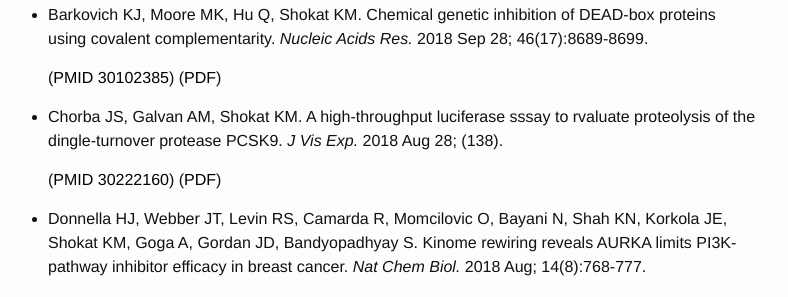
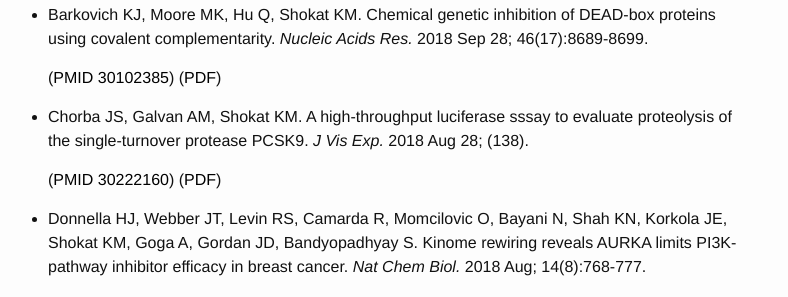
Before and after one commit to UCSF-CMP/shokat-lab, a Jekyll site: the page built from pubs.md, in a window 1280 px wide and 900 px high, scrolled down 3290 px. Shown: the part 152-449 px from the top of the window, without its empty margins (252-1040 px from the left). Built offline with Jekyll 4.4.1, drawn with Linux system fonts in a browser that asks for light colours; nearby versions of some CDN libraries.

Commit message:
corrected typo in publication title

```diff
--- a/pubs.md
+++ b/pubs.md
@@ -94,7 +94,7 @@ Neuro Oncol. 2019 Nov 3. pii: noz206. doi: 10.1093/neuonc/noz206. *Epub ahead of
 
   ([PMID 30102385](https://www.ncbi.nlm.nih.gov/pubmed/30102385)) ([PDF]({{ site.baseurl }}/pdfs/30102385.pdf))
 
-* Chorba JS, Galvan AM, Shokat KM. A high-throughput luciferase sssay to rvaluate proteolysis of the dingle-turnover protease PCSK9. *J Vis Exp.* 2018 Aug 28; (138).
+* Chorba JS, Galvan AM, Shokat KM. A high-throughput luciferase sssay to evaluate proteolysis of the single-turnover protease PCSK9. *J Vis Exp.* 2018 Aug 28; (138).
 
   ([PMID 30222160](https://www.ncbi.nlm.nih.gov/pubmed/30222160)) ([PDF]({{ site.baseurl }}/pdfs/30222160.pdf))
 
```
